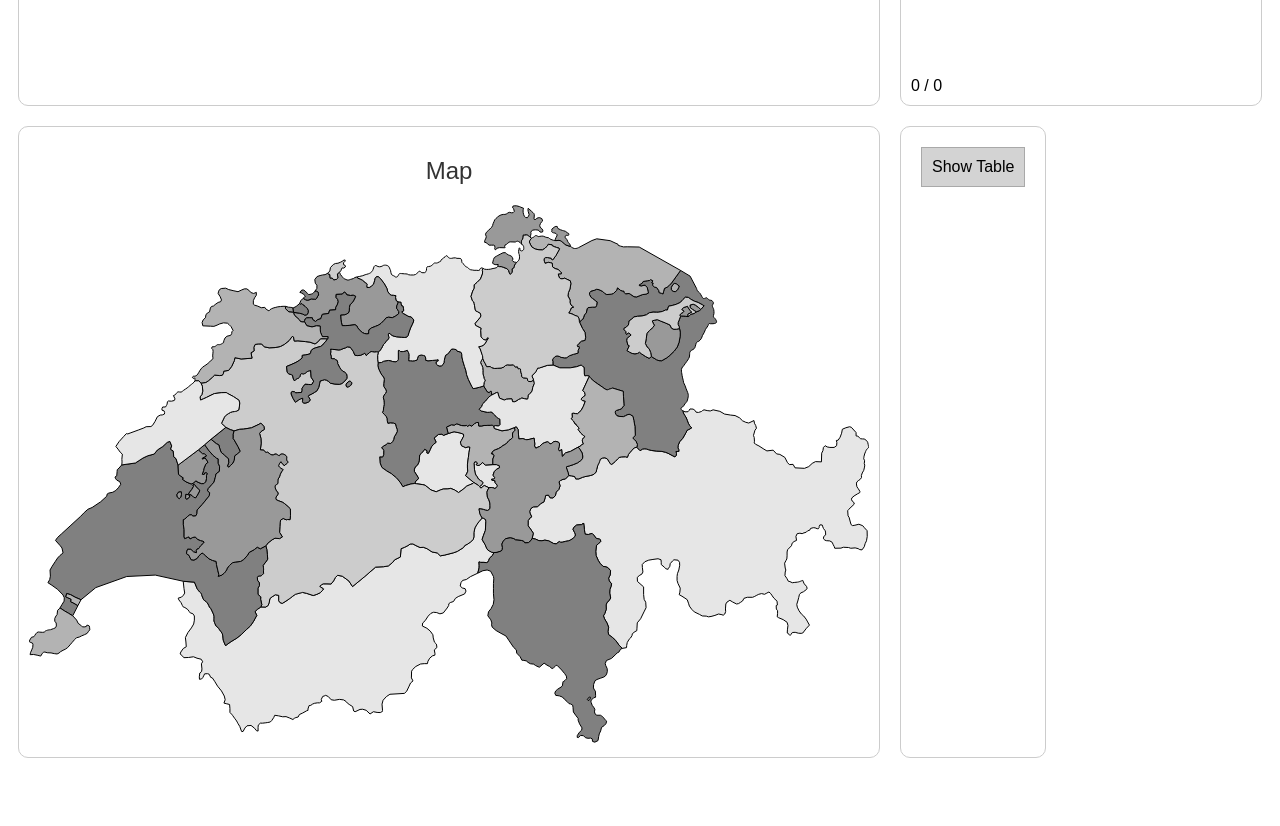
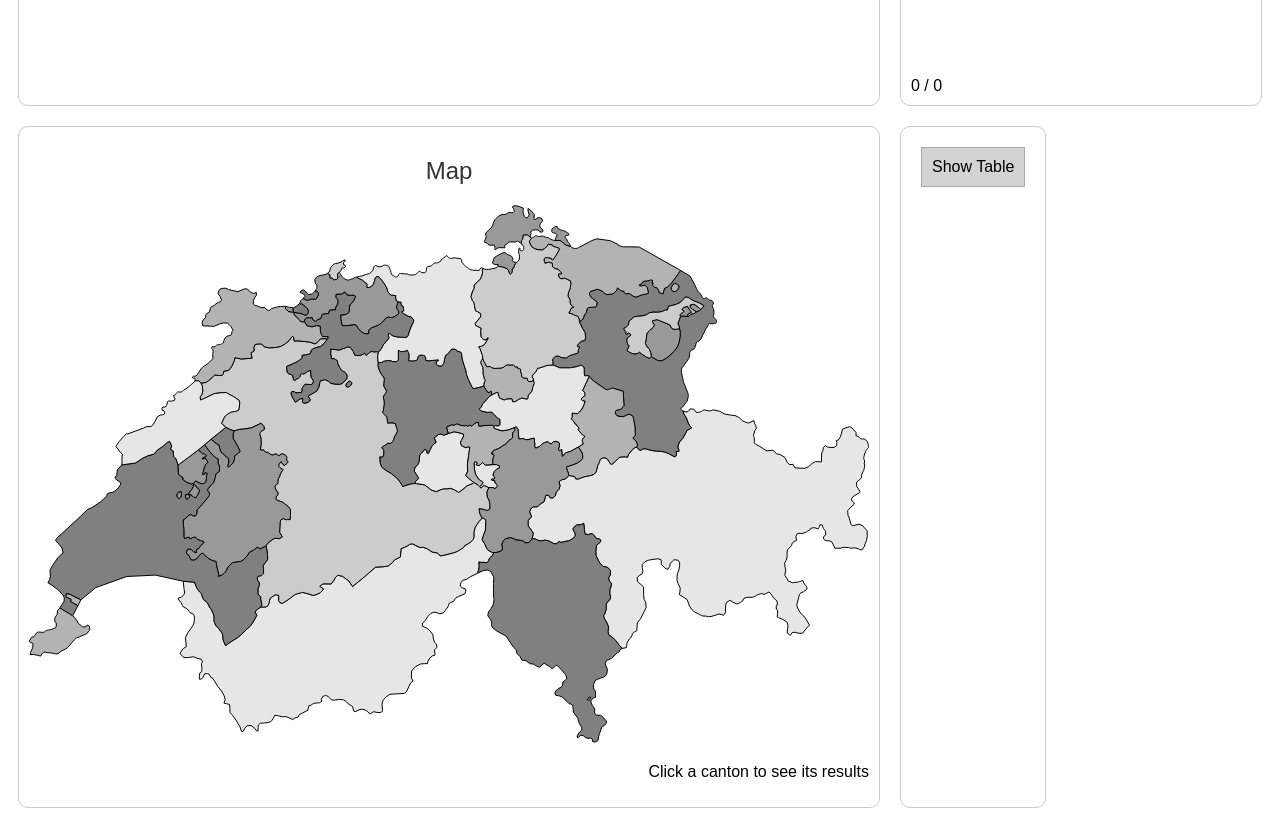
Before and after one commit to aspigirlcodes/swiss-vote, a React app: page / in a window 1280 px wide. Shown: the part 500-1326 px from the top of the page. Before the commit the page ends 1276 px from the top, so only its background shows below. Built offline with nearby package versions, Linux system fonts and the light colour scheme.

Commit message:
clickable map and use of context

```diff
--- a/src/components/App.js
+++ b/src/components/App.js
@@ -5,6 +5,7 @@ import ToggleTableView from "./ToggleTableView"
 import TotalResultBar from "./TotalResultsBar"
 import ResultsTable from "./ResultsTable"
 import CantonPie from "./CantonPie"
+import ResultContext from "../context"
 
 
 function Dashboard(props){
@@ -19,9 +20,11 @@ function Dashboard(props){
 
 class App extends React.Component {
   handleChange = this.handleChange.bind(this)
+  setCanton = this.setCanton.bind(this)
   state = {
     results : [],
-    selectedVote: null
+    selectedVote: null,
+    selectedCanton: null,
   };
 
   componentDidMount(){
@@ -35,10 +38,15 @@ class App extends React.Component {
     this.setState({ selectedVote: event.target.value });
   }
 
+  setCanton (canton) {
+    this.setState({selectedCanton:canton})
+  }
+
   render(){
     const selectedResult = this.state.results[this.state.selectedVote]
     return (
-      <div>
+      <ResultContext.Provider value={{selectedVote1: {... selectedResult}, selectedCanton: this.state.selectedCanton, setSelectedCanton: this.setCanton}}>
+
         <h1>Swiss vote Dashboard</h1>
         <div id="form">
           <Selector options={this.state.results} value={this.state.selectedVote} onChange={this.handleChange}/>
@@ -51,10 +59,10 @@ class App extends React.Component {
           </Map>
           <ToggleTableView/>
         </Dashboard>
-      </div>
+      </ResultContext.Provider>
     );
   }
 
 }
 
-export default App;
+export {App, ResultContext };
--- a/src/components/CantonPie.js
+++ b/src/components/CantonPie.js
@@ -1,43 +1,32 @@
-import React from "react"
+import React, { useContext, useEffect, useRef } from "react"
+import ResultContext from "../context";
 import { drawPie } from "../helpers"
 
 
-
-class CantonPie extends React.Component {
-
-    componentDidMount() {
-        this.ctx = this.refs.canvas.getContext("2d");
-        const cantonNumber = this.props.results ? this.props.results.length : 0
-        const acceptedNumber = this.props.results ? this.props.results.reduce((acc, val) => acc + (val.yes > val.no ? 1: 0), 0) : 0
-        drawPie(this.ctx, acceptedNumber, cantonNumber, this.props.size, this.props.margin)
-
-    }
-
-    componentDidUpdate() {
-        this.ctx.clearRect(0, 0, this.ctx.canvas.width, this.ctx.canvas.height);
-        const cantonNumber = this.props.results ? this.props.results.length : 0
-        const acceptedNumber = this.props.results ? this.props.results.reduce((acc, val) => acc + (val.yes > val.no ? 1: 0), 0) : 0
-        drawPie(this.ctx, acceptedNumber, cantonNumber, this.props.size, this.props.margin)
+function CantonPie({size, margin}){
+    const { selectedVote1 } = useContext(ResultContext)
+    const result = selectedVote1.results
+    const cantonNumber = result ? result.length : 0
+    const acceptedNumber = result ? result.reduce((acc, val) => acc + (val.yes > val.no ? 1: 0), 0) : 0
+    const canvasRef = useRef()
 
 
-    }
+    useEffect(()=>{
+        const ctx = canvasRef.current.getContext("2d");
+        ctx.clearRect(0, 0, ctx.canvas.width, ctx.canvas.height);
+        drawPie(ctx, acceptedNumber, cantonNumber, size, margin)
+    })
 
-
-    render(){
-        const cantonNumber = this.props.results ? this.props.results.length : 0
-        const acceptedNumber = this.props.results ? this.props.results.reduce((acc, val) => acc + (val.yes > val.no ? 1: 0), 0) : 0
     return (
         <div class="dashboard-component">
             <h2>Cantons Accepted</h2>
-                <canvas height={this.props.size + 2* this.props.margin} width={this.props.size + 2 * this.props.margin} ref="canvas"></canvas>
+            <canvas height={size + 2* margin} width={size + 2 * margin} ref={canvasRef}></canvas>
             <div>
                 {acceptedNumber} / {cantonNumber}
             </div>
         </div>
-
-        );
+    )
 }
 
-}
 
 export default CantonPie;
--- a/src/components/Map.js
+++ b/src/components/Map.js
@@ -1,34 +1,27 @@
-import React from "react";
-import { drawCanvas } from "../helpers"
+import React, {useContext} from "react";
+import { drawSvg } from "../helpers"
+import ResultContext from "../context"
 
 
+function Map(props) {
+    const {selectedVote1, setSelectedCanton} = useContext(ResultContext);
+    const {description, results} = selectedVote1
+    return (
+        <div className="dashboard-component">
 
-class Map extends React.Component {
-
-    componentDidMount() {
-        this.ctx = this.refs.canvas.getContext("2d");
-        drawCanvas(this.ctx, this.props.results);
-    }
-
-    componentDidUpdate() {
-        this.ctx.clearRect(0, 0, this.ctx.canvas.width, this.ctx.canvas.height);
-        drawCanvas(this.ctx, this.props.results);
-    }
+            <h2>Map</h2>
 
 
-    render(){
-        const { description, results } = this.props;
-        return (
-            <div class="dashboard-component">
-                <h2>Map</h2>
-                <canvas height={538} width={840} ref="canvas">
-                    {React.cloneElement(this.props.children, { description, results })}
-                </canvas>
-            </div>
+            <svg height={538} width={840}>
+                {drawSvg(results, (result) => result && setSelectedCanton(result))}
+                {React.cloneElement(props.children, { description, results })}
+            </svg>
 
-        );
-    }
+            <p className="align-right"> Click a canton to see its results</p>
+        </div>
 
+    );
 }
 
+
 export default Map;
--- a/src/components/ResultsTable.js
+++ b/src/components/ResultsTable.js
@@ -1,10 +1,12 @@
-import React from "react"
+import React, {useContext} from "react"
+import ResultContext from "../context"
 
-
-function ResultsTable(props){
+function ResultsTable(){
+    const {selectedVote1, selectedCanton} = useContext(ResultContext);
+    const {description, results} = selectedVote1
     return(
         <table>
-            <caption>{props.description && props.description.en}</caption>
+            <caption>{description && description.en}</caption>
             <thead>
                 <tr>
                     <td>Canton</td>
@@ -16,8 +18,8 @@ function ResultsTable(props){
                 </tr>
             </thead>
             <tbody>
-            {props.results && props.results.map(result => (
-                <tr key={result.canton}>
+            {results && results.map(result => (
+                <tr className={selectedCanton && result.canton === selectedCanton.canton ? "selected" : ""} key={result.canton}>
                     <td>{result.canton}</td>
                     <td>{result.yes}</td>
                     <td>{result.no}</td>
--- a/src/components/TotalResultsBar.js
+++ b/src/components/TotalResultsBar.js
@@ -1,39 +1,55 @@
-import React from "react";
-
-import { drawResultsBar } from "../helpers"
+import React, { useRef, useContext, useEffect } from "react";
+import ResultContext from "../context"
+import { drawResultsBar, drawCantonResultsBar } from "../helpers"
 
 
-class TotalResultsBar extends React.Component {
+function TotalResultsBar({width, height, margin}){
+    const {selectedVote1, selectedCanton} = useContext(ResultContext);
+    const {results} = selectedVote1
+    const totalYes = results ? results.reduce((acc, val) => acc + val.yes, 0) : 0
+    const totalNo = results ? results.reduce((acc, val) => acc + val.no, 0) : 0
+    const canvasRef = useRef()
+    const cantonCanvas = useRef()
 
-    componentDidMount() {
-        this.ctx = this.refs.canvas.getContext("2d");
-        drawResultsBar(this.ctx, this.props.results, this.props.width, this.props.height, this.props.margin)
-
+    useEffect(()=>{
+        const ctx = canvasRef.current.getContext("2d");
+        ctx.clearRect(0, 0, ctx.canvas.width, ctx.canvas.height);
+        drawResultsBar(ctx, results, width, height, margin)
+        if (cantonCanvas.current){
+            const cantonCtx = cantonCanvas.current.getContext("2d");
+            cantonCtx.clearRect(0, 0, cantonCtx.canvas.width, cantonCtx.canvas.height);
+            drawCantonResultsBar(cantonCtx, selectedCanton, width, height, margin)
         }
 
-    componentDidUpdate() {
-        this.ctx.clearRect(0, 0, this.ctx.canvas.width, this.ctx.canvas.height);
-        drawResultsBar(this.ctx, this.props.results, this.props.width, this.props.height, this.props.margin)
-    }
+    })
 
-
-    render(){
-        const totalYes = this.props.results ? this.props.results.reduce((acc, val) => acc + val.yes, 0) : 0
-        const totalNo = this.props.results ? this.props.results.reduce((acc, val) => acc + val.no, 0) : 0
     return (
-            <div class="dashboard-component">
+        <div className="dashboard-component">
             <h2>Total Results</h2>
-                <canvas height={this.props.height + 2 * this.props. margin} width={this.props.width + 2 * this.props.margin} ref="canvas"></canvas>
-                <div style={{width: this.props.width, paddingLeft: this.props.margin}}>
+            <canvas height={height + 2 * margin} width={width + 2 * margin} ref={canvasRef}></canvas>
+            <div style={{width: width, paddingLeft: margin}}>
             <span>Yes: {totalYes && (totalYes / (totalYes + totalNo) * 100).toFixed(2)},</span>
             <span style={{float: "right"}}>No: {totalNo && (totalNo /(totalYes + totalNo) * 100).toFixed(2)}</span>
 
             </div>
+                {selectedCanton &&
+                    <div>
+                        <h2>{selectedCanton.canton} Results</h2>
+                        <canvas height={height + 2 * margin} width={width + 2 * margin} ref={cantonCanvas}></canvas>
+                        <div style={{width: width, paddingLeft: margin}}>
+                        <span>Yes: {selectedCanton && (selectedCanton.yes / (selectedCanton.yes + selectedCanton.no) * 100).toFixed(2)},</span>
+                        <span style={{float: "right"}}>No: {selectedCanton && (selectedCanton.no /(selectedCanton.yes + selectedCanton.no) * 100).toFixed(2)}</span>
+
+                        </div>
+
+                    </div>
+
+                }
         </div>
 
     );
-    }
 
 }
 
+
 export default TotalResultsBar;
--- /dev/null
+++ b/src/context.js
@@ -0,0 +1,5 @@
+import React from "react"
+
+const ResultContext = React.createContext({selectedVote1: null, selectedVote2: null, selectedCanton: null, setSelectedCanton: () => {}});
+
+export default ResultContext
--- a/src/helpers.js
+++ b/src/helpers.js
@@ -1,3 +1,4 @@
+import React from "react"
 import paths from "./map-paths"; // contains the paths for drawing the map
 
 function drawPath(ctx, { d, fill }) {
@@ -47,6 +48,18 @@ function drawCanvas(ctx, results) {
   ctx.translate(0, 68.5); // toDo: crop the SVG so that this isn't necessary
 }
 
+function drawSvg(results, onclick) {
+  const pathElements = paths.map(path => {
+    // loop it by path because there isn't always data for each canton
+    const canton = path.canton; // get the canton code from the paths array
+    const result = results ? results.find(x => x.canton === canton) : null; // get the results that correspond to the canton code
+    const specifications = getSpecs(path, result); // { path, fill, alpha, yes, no }
+    return <path key={canton} d={specifications.d} stroke="black"
+  strokeWidth="1" fill={specifications.fill} fillOpacity={specifications.alpha} onClick={() => onclick(result)}><title>{canton}</title></path>
+  })
+  return <g transform="translate(0,-68.5)"> {pathElements} </g>
+}
+
 
 function drawResultsBar(ctx, results, width, height, margin){
   if (results){
@@ -58,6 +71,18 @@ function drawResultsBar(ctx, results, width, height, margin){
       drawRectangle(ctx, margin + width* yesFactor, margin, width * noFactor, height, "red");
   }
 }
+
+function drawCantonResultsBar(ctx, results, width, height, margin){
+  if (results){
+      const totalYes = results.yes
+      const totalNo = results.no
+      const yesFactor = totalYes / (totalYes + totalNo)
+      const noFactor = totalNo / (totalYes + totalNo)
+      drawRectangle(ctx, margin, margin, width * yesFactor, height, "green")
+      drawRectangle(ctx, margin + width* yesFactor, margin, width * noFactor, height, "red");
+  }
+}
+
 
 function drawRectangle(ctx, x,y,width,height, color){
   ctx.beginPath()
@@ -88,4 +113,4 @@ function drawPie(ctx, yes, total, size, margin){
 }
 
 
-export { drawCanvas, drawResultsBar, drawPie };
+export { drawCanvas, drawSvg, drawResultsBar,drawCantonResultsBar, drawPie };
--- a/src/index.css
+++ b/src/index.css
@@ -49,3 +49,11 @@ button{
     display: flex;
     flex-wrap: wrap;
 }
+
+.selected {
+    background-color: cornflowerblue;
+}
+
+.align-right {
+    text-align: right;
+}
--- a/src/index.js
+++ b/src/index.js
@@ -1,6 +1,6 @@
 import React from "react";
 import ReactDOM from "react-dom";
-import App from "./components/App";
+import {App} from "./components/App";
 import registerServiceWorker from "./registerServiceWorker";
 import "./index.css"
 
```
Lines whose indentation alone changed are shown as unchanged.
